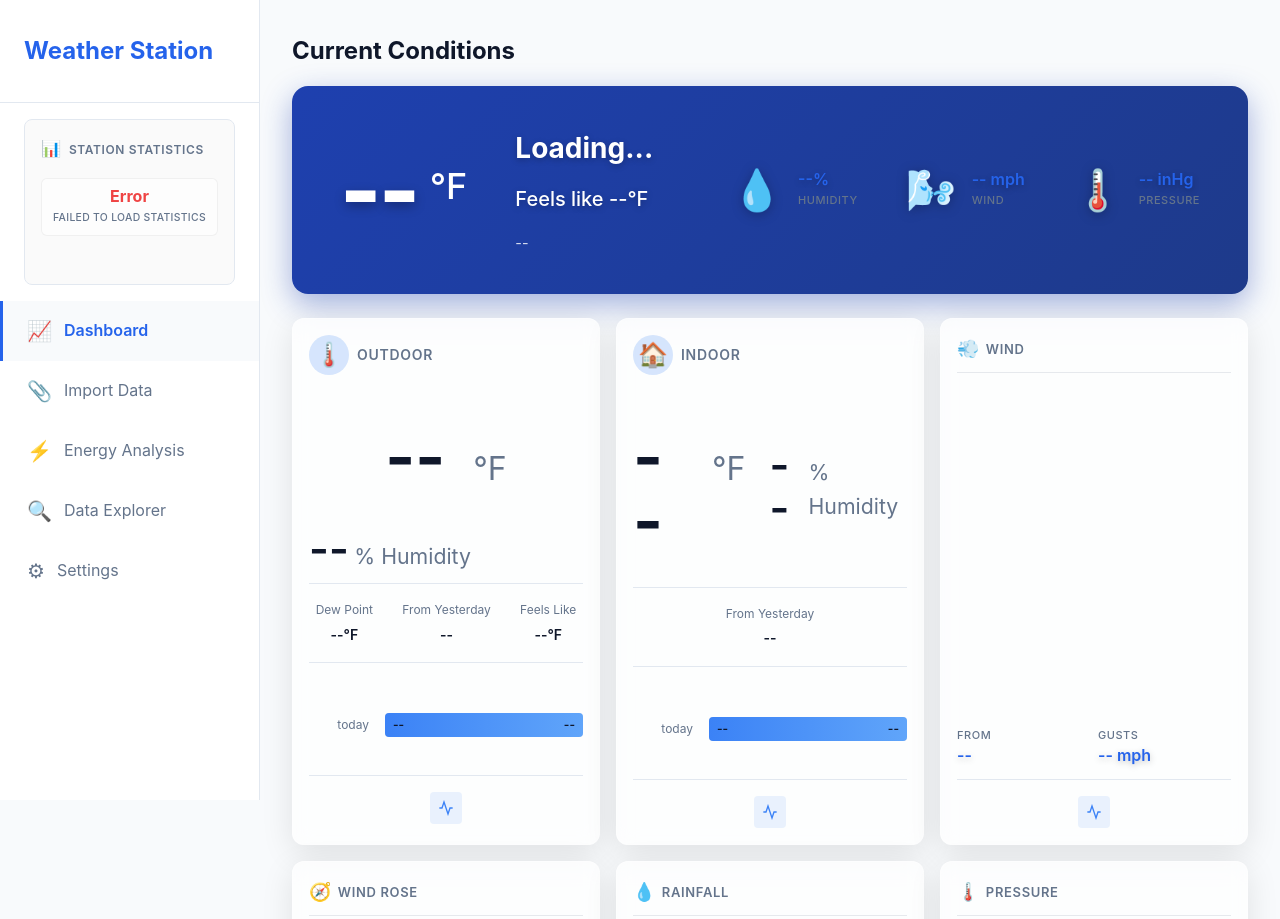
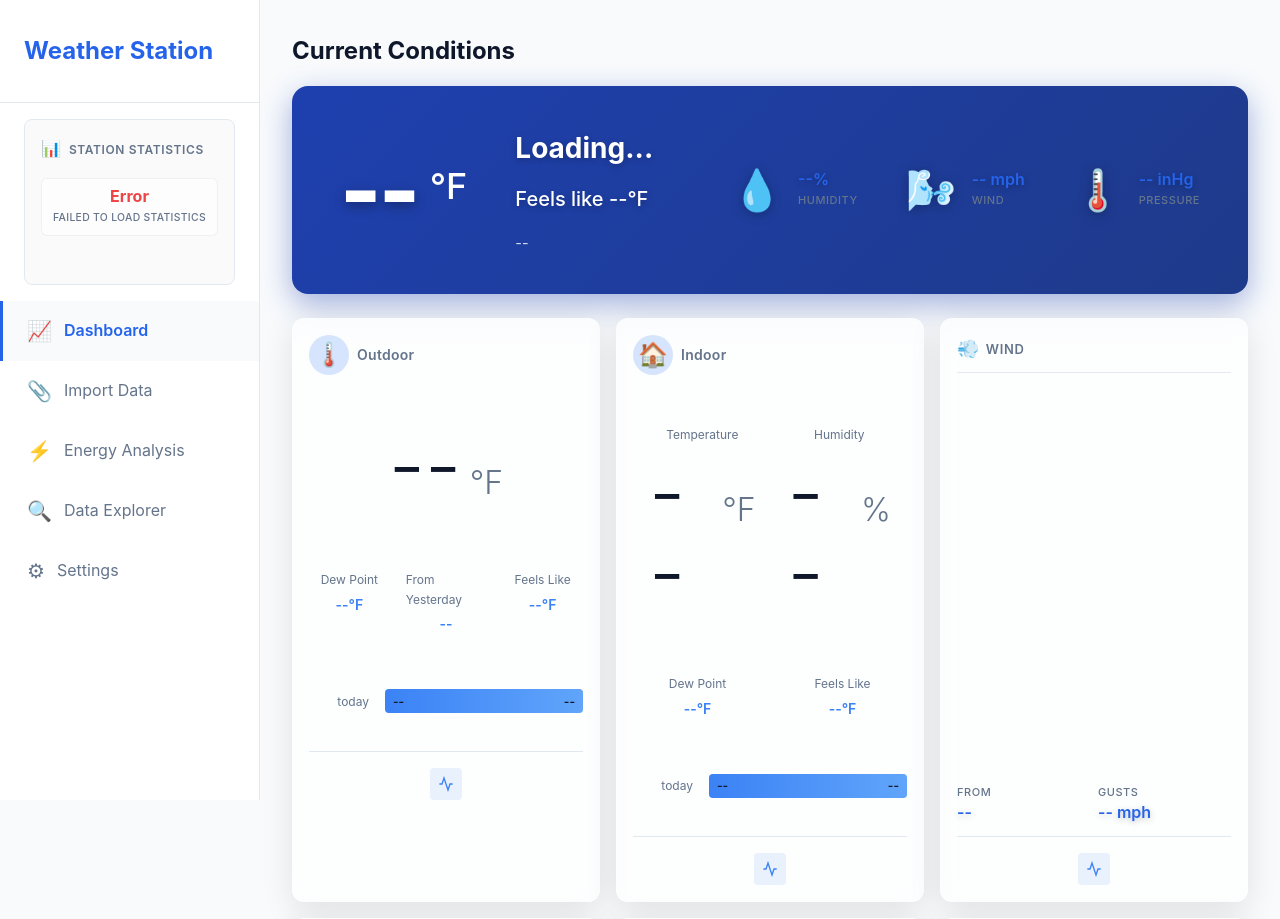
Before and after one commit to irjudson/wx-tools, a FastAPI app: page / in a window 1280 px wide. Shown: the top 919 px of the page. Run offline with FastAPI, Linux system fonts and the light colour scheme; data that the repository does not hold is empty; a map, chart or similar area stays blank; parts of the project's set-up code (start-up, migrations or seed data) failed here and were passed over.

Commit message:
feat: match AWN indoor/outdoor card layout 100%
Outdoor Card (AWN style):
- Single large hero temperature (5rem, font-weight 300)
- Horizontal metrics row: Dew Point, From Yesterday, Feels Like
- Blue colored metric values (#3b82f6)
- Removed humidity from hero area

Indoor Card (AWN style):
- Dual hero values side-by-side: Temperature and Humidity
- Equal-sized hero groups with labels
- Horizontal metrics row: Dew Point, Feels Like
- Blue colored metric values
- Added indoor dew point and feels like data

CSS Changes:
- New .wx-hero-value for single hero
- New .wx-dual-heroes for dual hero layout
- New .wx-metrics-row for horizontal metrics
- Lighter font weights matching AWN (300)
- Blue metric values matching AWN style

```diff
--- a/static/css/style.css
+++ b/static/css/style.css
@@ -1350,7 +1350,7 @@ h4 {
     max-height: 60px !important;
 }
 
-/* AWN-Style Card Design */
+/* WX Card Design (AWN-style) */
 .wx-card-header {
     display: flex;
     align-items: center;
@@ -1372,68 +1372,77 @@ h4 {
 .wx-title {
     font-size: 0.875rem;
     color: var(--text-secondary);
-    text-transform: uppercase;
-    letter-spacing: 0.05em;
-    font-weight: 600;
-}
-
-.wx-main-value {
-    display: flex;
-    justify-content: center;
+    text-transform: capitalize;
+    letter-spacing: 0.02em;
+    font-weight: 600;
+}
+
+/* Single hero value (Outdoor card) */
+.wx-hero-value {
+    text-align: center;
+    margin: 1.5rem 0;
+}
+
+.wx-hero-number {
+    font-size: 5rem;
+    font-weight: 300;
+    color: var(--text-primary);
+    line-height: 1;
+}
+
+.wx-hero-unit {
+    font-size: 2rem;
+    color: var(--text-secondary);
+    font-weight: 300;
+    margin-left: 0.25rem;
+}
+
+/* Dual heroes (Indoor card) */
+.wx-dual-heroes {
+    display: flex;
+    justify-content: space-around;
+    gap: 2rem;
+    margin: 1.5rem 0;
+    padding: 0 1rem;
+}
+
+.wx-hero-group {
+    display: flex;
+    flex-direction: column;
+    align-items: center;
+    gap: 0.5rem;
+}
+
+.wx-hero-label {
+    font-size: 0.75rem;
+    color: var(--text-secondary);
+    text-transform: capitalize;
+}
+
+.wx-hero-value-inline {
+    display: flex;
     align-items: baseline;
-    gap: 1.5rem;
-    margin: 1.5rem 0;
-}
-
-.wx-value {
-    font-size: 4rem;
-    font-weight: 700;
-    color: var(--text-primary);
-    line-height: 1;
-}
-
-.wx-unit {
-    font-size: 2rem;
-    color: var(--text-secondary);
-    margin-left: 0.25rem;
-}
-
-.wx-secondary-value {
-    display: flex;
-    align-items: baseline;
-}
-
-.wx-secondary-number {
-    font-size: 2.67rem;
-    font-weight: 600;
-    color: var(--text-primary);
-    line-height: 1;
-}
-
-.wx-secondary-unit {
-    font-size: 1.33rem;
-    color: var(--text-secondary);
-    margin-left: 0.35rem;
-}
-
-.wx-sub-metrics {
+    gap: 0.25rem;
+}
+
+/* Metrics row (horizontal, AWN style) */
+.wx-metrics-row {
     display: flex;
     justify-content: space-around;
     gap: 1rem;
-    margin-bottom: 1.5rem;
-    padding: 1rem 0;
-    border-top: 1px solid var(--border-color);
-    border-bottom: 1px solid var(--border-color);
-}
-
-.wx-metric {
+    margin: 1rem 0;
+    padding: 0.75rem 0;
+}
+
+.wx-metric-item {
     display: flex;
     flex-direction: column;
     align-items: center;
     gap: 0.25rem;
-}
-
-.wx-label {
+    flex: 1;
+}
+
+.wx-metric-label {
     font-size: 0.75rem;
     color: var(--text-secondary);
     text-transform: capitalize;
@@ -1441,7 +1450,7 @@ h4 {
 
 .wx-metric-value {
     font-size: 0.875rem;
-    color: var(--text-primary);
+    color: #3b82f6;
     font-weight: 600;
 }
 
--- a/static/js/app.js
+++ b/static/js/app.js
@@ -1627,11 +1627,6 @@ function updateWeatherCards(data) {
             Math.round(data.outdoor_temp_f) : '--';
     }
 
-    const outdoorHumidityHero = document.getElementById('outdoor-humidity-hero');
-    if (outdoorHumidityHero) {
-        outdoorHumidityHero.textContent = data.humidity_pct !== null ?
-            data.humidity_pct : '--';
-    }
 
     const outdoorDew = document.getElementById('outdoor-dew');
     if (outdoorDew) {
@@ -1661,6 +1656,18 @@ function updateWeatherCards(data) {
     if (indoorHumidityHero) {
         indoorHumidityHero.textContent = data.indoor_humidity_pct !== null ?
             data.indoor_humidity_pct : '--';
+    }
+
+    const indoorDew = document.getElementById('indoor-dew');
+    if (indoorDew) {
+        indoorDew.textContent = data.indoor_dew_point_f !== null ?
+            `${Math.round(data.indoor_dew_point_f)}°F` : '--°F';
+    }
+
+    const indoorFeels = document.getElementById('indoor-feels');
+    if (indoorFeels) {
+        indoorFeels.textContent = data.indoor_feels_like_f !== null ?
+            `${Math.round(data.indoor_feels_like_f)}°F` : '--°F';
     }
 
     // Update indoor ranges asynchronously
--- a/templates/index.html
+++ b/templates/index.html
@@ -118,25 +118,21 @@
                             <span class="wx-icon">🌡️</span>
                             <span class="wx-title">Outdoor</span>
                         </div>
-                        <div class="wx-main-value">
-                            <span id="outdoor-temp-display" class="wx-value">--</span>
-                            <span class="wx-unit">°F</span>
+                        <div class="wx-hero-value">
+                            <span id="outdoor-temp-display" class="wx-hero-number">--</span>
+                            <span class="wx-hero-unit">°F</span>
                         </div>
-                        <div class="wx-secondary-value">
-                            <span id="outdoor-humidity-hero" class="wx-secondary-number">--</span>
-                            <span class="wx-secondary-unit">% Humidity</span>
-                        </div>
-                        <div class="wx-sub-metrics">
-                            <div class="wx-metric">
-                                <span class="wx-label">Dew Point</span>
+                        <div class="wx-metrics-row">
+                            <div class="wx-metric-item">
+                                <span class="wx-metric-label">Dew Point</span>
                                 <span id="outdoor-dew" class="wx-metric-value">--°F</span>
                             </div>
-                            <div class="wx-metric">
-                                <span class="wx-label">From Yesterday</span>
+                            <div class="wx-metric-item">
+                                <span class="wx-metric-label">From Yesterday</span>
                                 <span id="outdoor-from-yesterday" class="wx-metric-value wx-change">--</span>
                             </div>
-                            <div class="wx-metric">
-                                <span class="wx-label">Feels Like</span>
+                            <div class="wx-metric-item">
+                                <span class="wx-metric-label">Feels Like</span>
                                 <span id="outdoor-feels" class="wx-metric-value">--°F</span>
                             </div>
                         </div>
@@ -165,18 +161,30 @@
                             <span class="wx-icon">🏠</span>
                             <span class="wx-title">Indoor</span>
                         </div>
-                        <div class="wx-main-value">
-                            <span id="indoor-temp-display" class="wx-value">--</span>
-                            <span class="wx-unit">°F</span>
-                            <div class="wx-secondary-value">
-                                <span id="indoor-humidity-hero" class="wx-secondary-number">--</span>
-                                <span class="wx-secondary-unit">% Humidity</span>
+                        <div class="wx-dual-heroes">
+                            <div class="wx-hero-group">
+                                <span class="wx-hero-label">Temperature</span>
+                                <div class="wx-hero-value-inline">
+                                    <span id="indoor-temp-display" class="wx-hero-number">--</span>
+                                    <span class="wx-hero-unit">°F</span>
+                                </div>
+                            </div>
+                            <div class="wx-hero-group">
+                                <span class="wx-hero-label">Humidity</span>
+                                <div class="wx-hero-value-inline">
+                                    <span id="indoor-humidity-hero" class="wx-hero-number">--</span>
+                                    <span class="wx-hero-unit">%</span>
+                                </div>
                             </div>
                         </div>
-                        <div class="wx-sub-metrics">
-                            <div class="wx-metric">
-                                <span class="wx-label">From Yesterday</span>
-                                <span id="indoor-from-yesterday" class="wx-metric-value wx-change">--</span>
+                        <div class="wx-metrics-row">
+                            <div class="wx-metric-item">
+                                <span class="wx-metric-label">Dew Point</span>
+                                <span id="indoor-dew" class="wx-metric-value">--°F</span>
+                            </div>
+                            <div class="wx-metric-item">
+                                <span class="wx-metric-label">Feels Like</span>
+                                <span id="indoor-feels" class="wx-metric-value">--°F</span>
                             </div>
                         </div>
                         <div class="wx-ranges" id="indoor-ranges">
```
